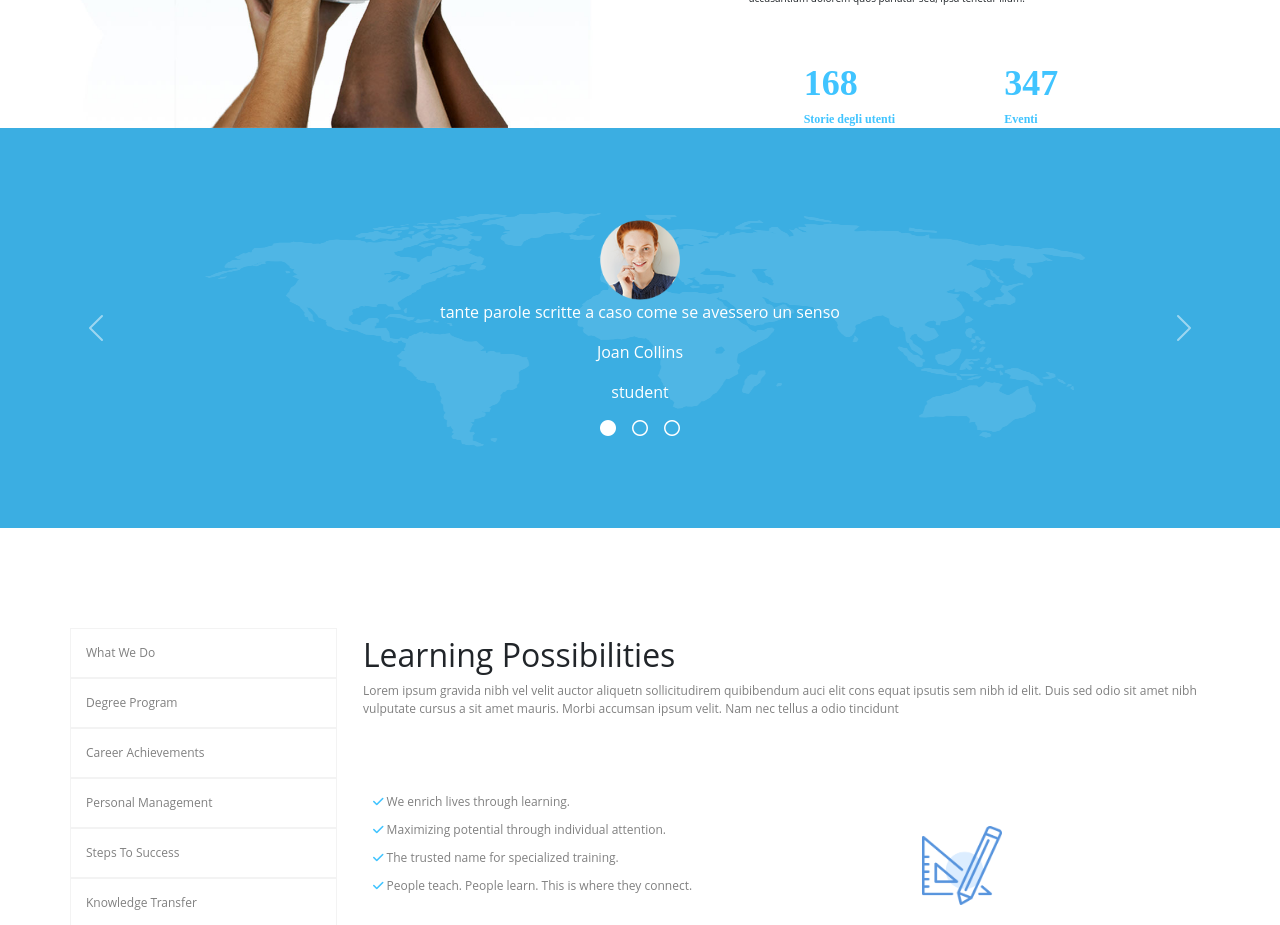
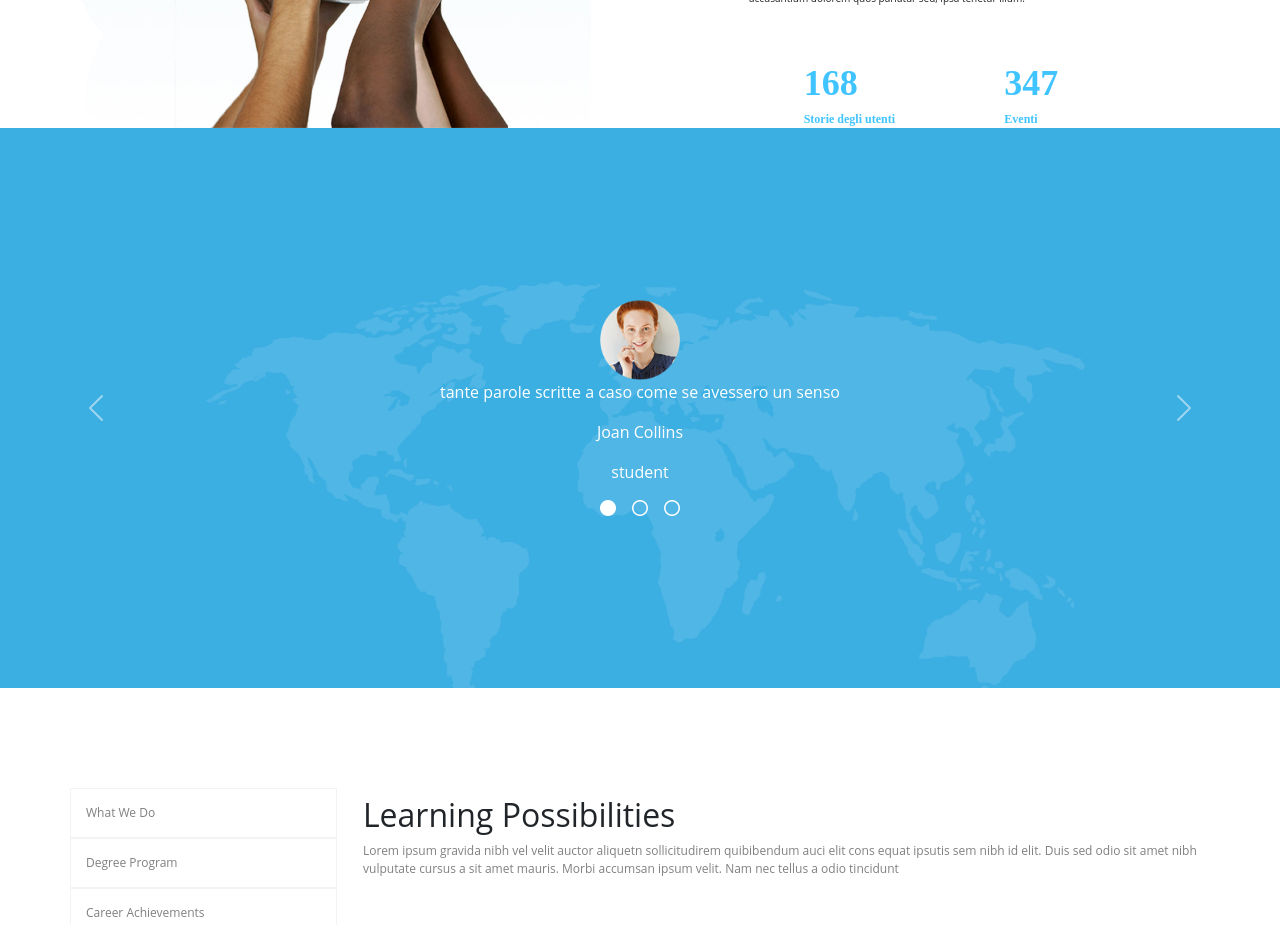
Before and after one commit to WalterCorsini/proj-html-vuejs, a Vue app: page / in a window 1280 px wide. Shown: the part 1560-2485 px from the top of the page. Built offline with nearby package versions, Linux system fonts and the light colour scheme.

Commit message:
add: parallax effect in home page

```diff
--- a/src/components/HomePageStudent.vue
+++ b/src/components/HomePageStudent.vue
@@ -56,8 +56,8 @@
 <template>
 
     <!-- da usare il carosello -->
-    <div class="container-fluid w-100 d-flex flex-column justify-content-center align-items-center text-center">
-        <img class="background w-100 h-100" src="../assets/img/home-page/globo.png" alt="">
+    <div class="container-fluid d-flex justify-content-center align-items-center position-relative">
+        <!-- <img class="background w-100 h-100" src="../assets/img/home-page/globo.png" alt=""> -->
         <div :class="index === active ? 'd-flex' : 'd-none'" v-for="curElem, index in arrayPeople"
         class="card d-flex justify-content-center align-items-center h-100 p-2">
 
@@ -91,15 +91,20 @@
 @use "../style/partials/variables" as *;
 
 .container-fluid {
-    position: relative;
-    height: 50vh;
     margin-bottom: 100px;
+    background-image: url(../assets/img/home-page/globo.png);
+    min-height: 70vh;
+    background-attachment: fixed;
+    background-position: top center;
+    background-repeat: no-repeat;
+    background-size: cover;
 
-    .background {
-        position: absolute;
-        top: 0;
-        left: 0;
-    }
+
+    // .background {
+    //     position: absolute;
+    //     top: 0;
+    //     left: 0;
+    // }
 
     .card {
         color: $white;
```
